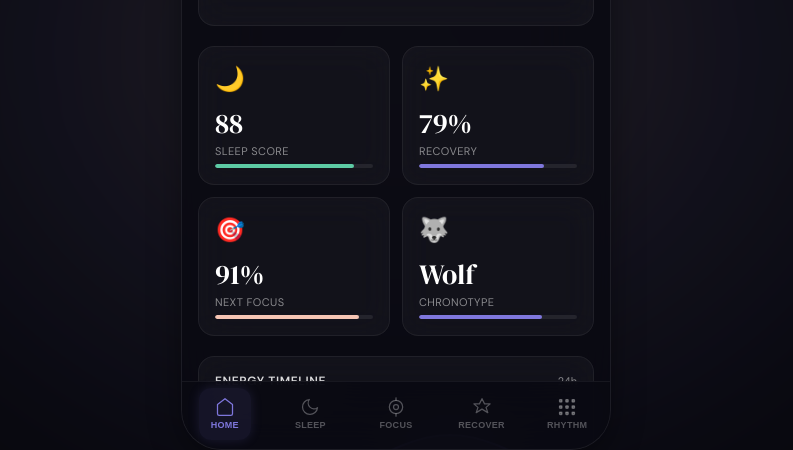
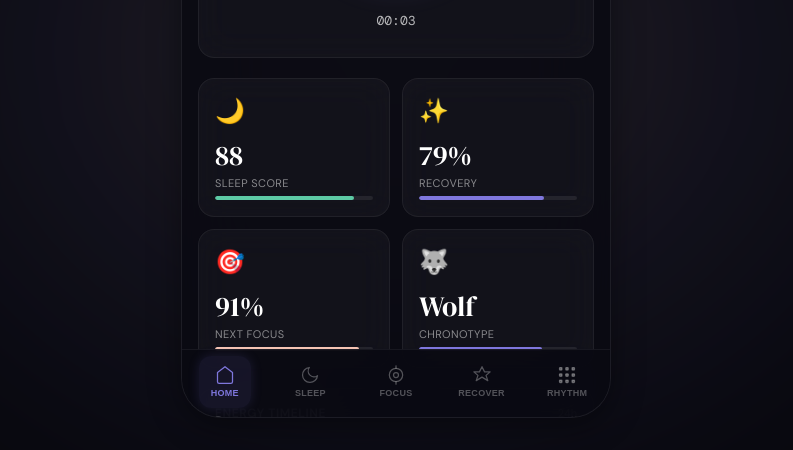
Before and after one commit to omshukla24/phase-app, a plain HTML site: page index.html in a window 1280 px wide. Shown: the part 350-800 px from the top of the page, without its empty margins (244-1037 px from the left). Drawn offline with nearby package versions, Linux system fonts and the light colour scheme.

Commit message:
Center app container vertically with max-height constraint

```diff
--- a/index.html
+++ b/index.html
@@ -42,7 +42,7 @@ html,body{width:100%;height:100%;font-family:'DM Sans',sans-serif;-webkit-font-s
 @keyframes glowPulse{0%{opacity:.6;transform:translate(-50%,-50%) scale(.95)}100%{opacity:1;transform:translate(-50%,-50%) scale(1.05)}}
 
 /* ===== PHONE FRAME ===== */
-.phone{position:fixed;top:50%;left:50%;transform:translate(-50%,-50%);width:100%;max-width:430px;height:100vh;height:100dvh;background:rgba(10,10,18,.85);backdrop-filter:blur(40px);-webkit-backdrop-filter:blur(40px);border:1px solid rgba(255,255,255,.08);color:var(--t1);overflow:hidden;display:flex;flex-direction:column;border-radius:40px;box-shadow:0 8px 32px rgba(0,0,0,.4),inset 0 1px 0 rgba(255,255,255,.06);transition:all .3s}
+.phone{position:fixed;top:50%;left:50%;transform:translate(-50%,-50%);width:100%;max-width:430px;height:850px;max-height:92vh;background:rgba(10,10,18,.85);backdrop-filter:blur(40px);-webkit-backdrop-filter:blur(40px);border:1px solid rgba(255,255,255,.08);color:var(--t1);overflow:hidden;display:flex;flex-direction:column;border-radius:40px;box-shadow:0 8px 32px rgba(0,0,0,.4),inset 0 1px 0 rgba(255,255,255,.06);transition:all .3s}
 .aurora-bg{position:absolute;top:0;left:0;width:100%;height:100%;overflow:hidden;pointer-events:none}
 .aurora-bg>div{position:absolute;top:-50%;left:-50%;width:200%;height:200%;background:radial-gradient(circle at 50% 50%,rgba(127,119,221,.12) 0%,rgba(93,202,165,.06) 30%,transparent 70%);animation:auroraGlow 20s ease-in-out infinite}
 .phone-inner{position:relative;flex:1;display:flex;flex-direction:column;z-index:1;overflow:hidden}
```
